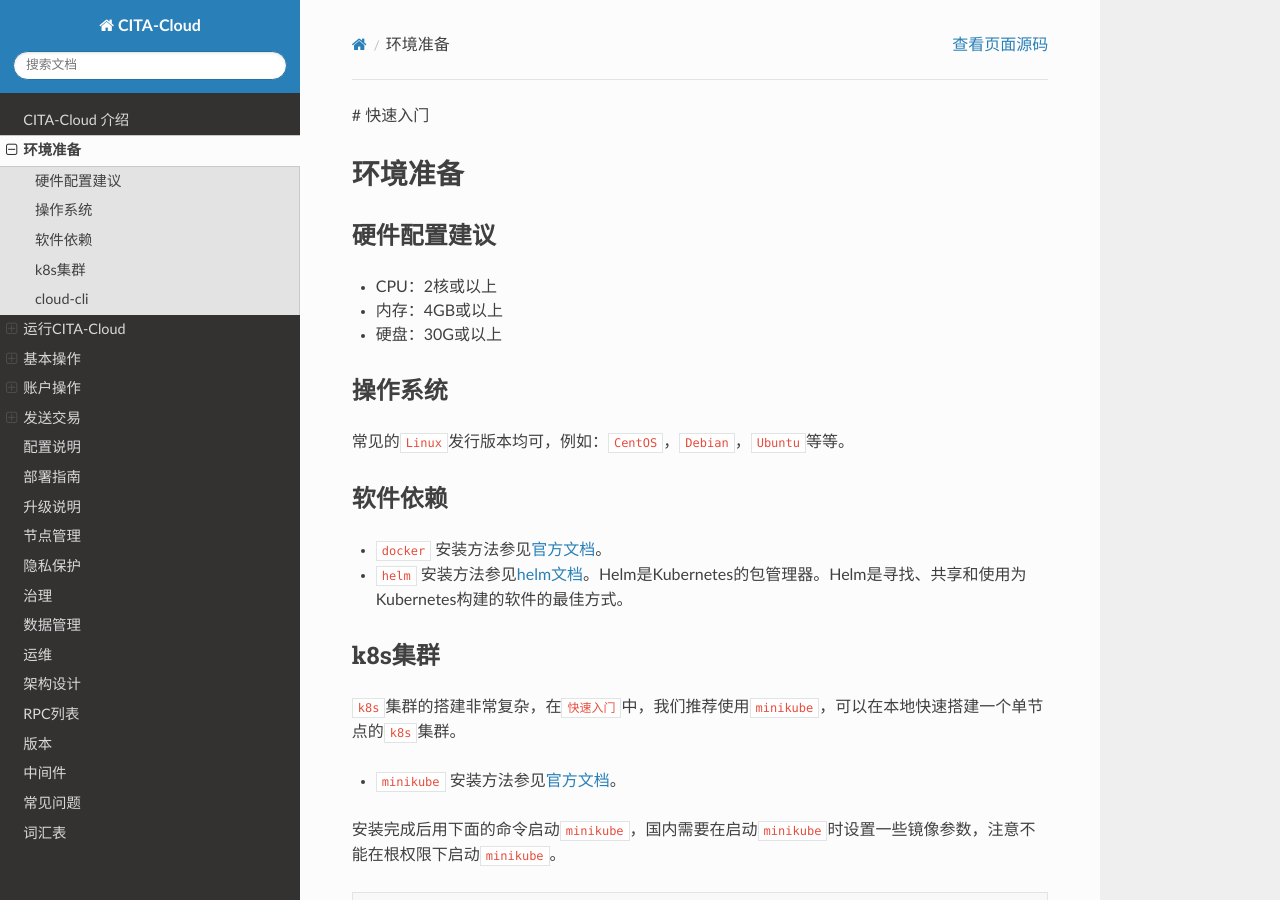
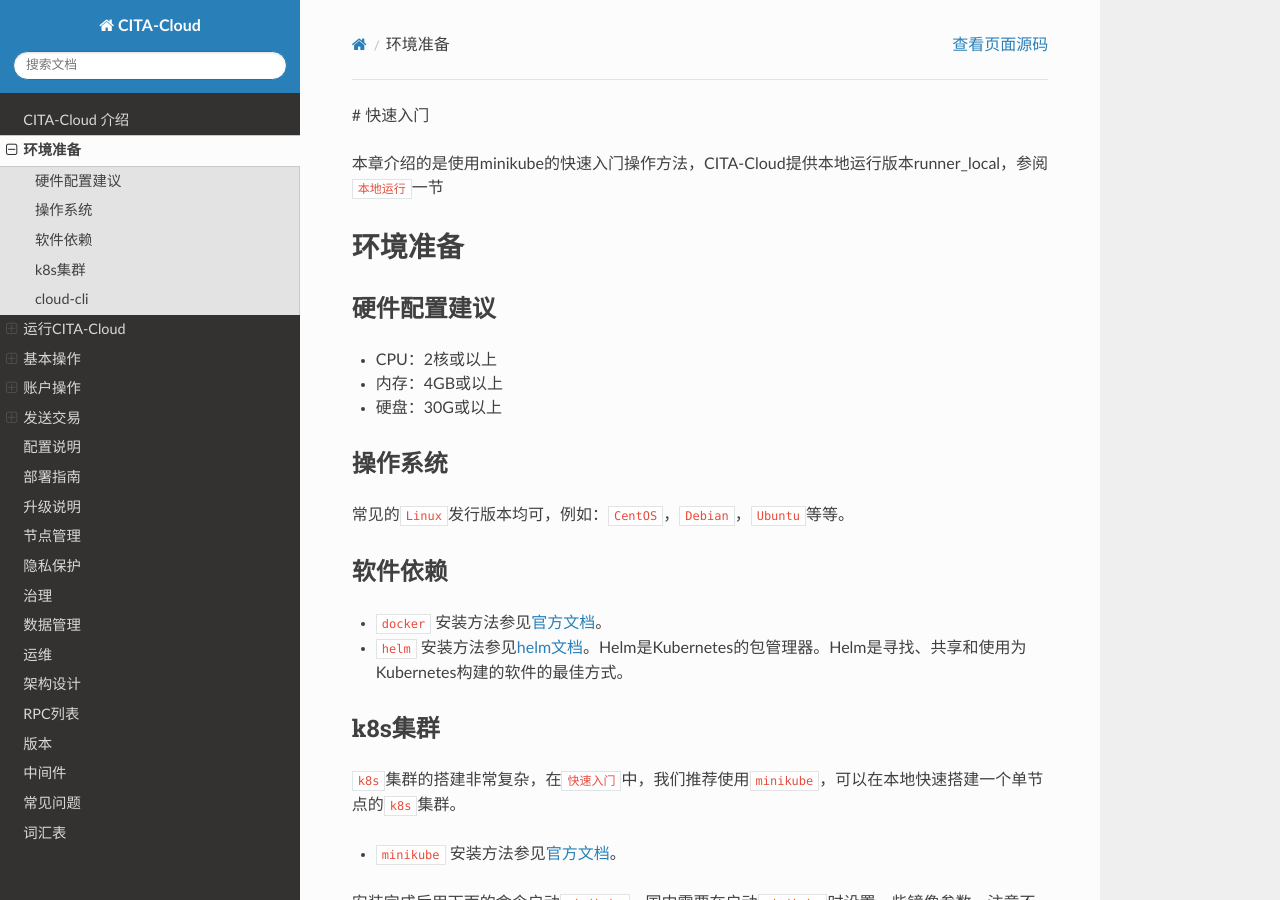
Before and after one commit to cita-cloud/docs, a Sphinx documentation site: the page built from source/getting-start.md, in a window 1280 px wide and 900 px high. Built offline with Sphinx 7.4.7 and the Read the Docs theme 2.0.0, drawn with Linux system fonts in a browser that asks for light colours; pages that are not in the unit, such as notebooks, are missing from menus.

Commit message:
update index

```diff
--- a/source/getting-start.md
+++ b/source/getting-start.md
@@ -1,4 +1,6 @@
 ﻿# 快速入门
+
+本章介绍的是使用minikube的快速入门操作方法，CITA-Cloud提供本地运行版本runner_local，参阅`本地运行`一节
 
 ## 环境准备
 
--- a/source/index.rst
+++ b/source/index.rst
@@ -29,6 +29,7 @@ CITA-Cloud 是一个基于云原生的联盟链框架，用户可以基于该框
 
    introduction
    getting-start
+   runner_local
    configuration-guide
    deployment-guide
    upgrade
```
